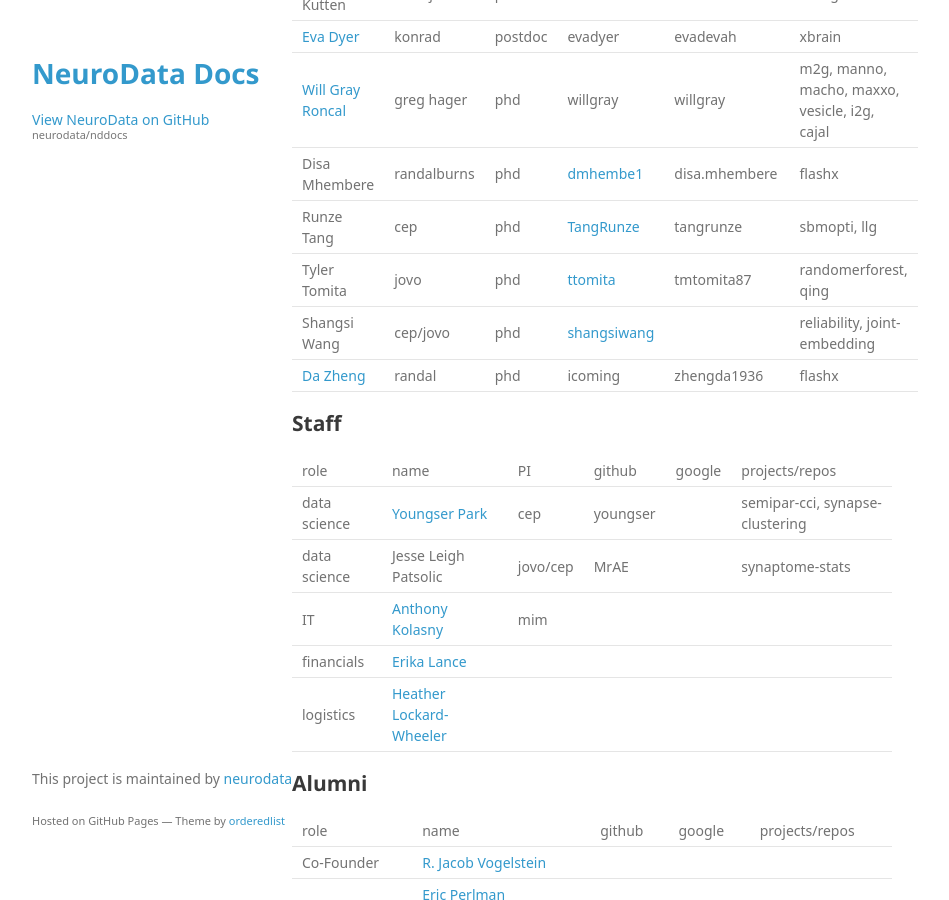
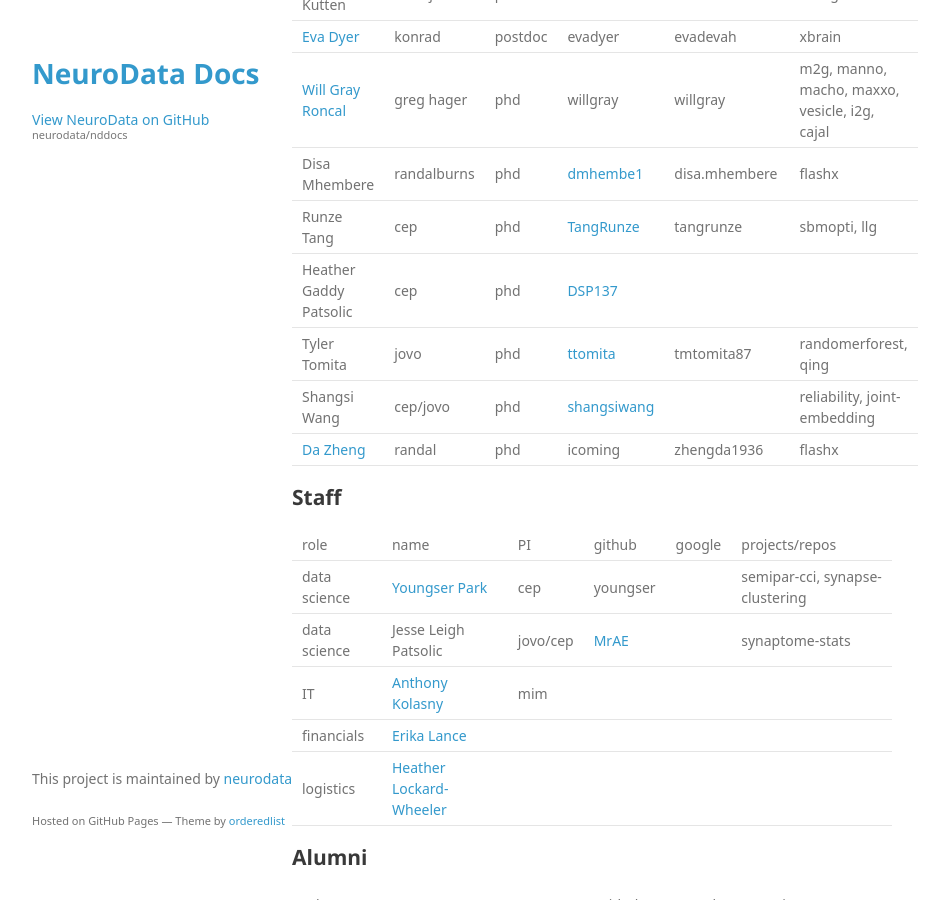
Before and after one commit to neurodata/nddocs-archive, a Jekyll site: the page built from about/peeps.md, in a window 1280 px wide and 900 px high, scrolled down 1128 px. Shown: the whole window, without its empty margins (178-1127 px from the left). Built offline with Jekyll 4.4.1, drawn with Linux system fonts in a browser that asks for light colours; some web fonts are replaced; some of the changed lines change nothing that is shown.

Commit message:
Added @DSP137 for partial fulfillment of issue #22.

```diff
--- a/about/peeps.md
+++ b/about/peeps.md
@@ -37,6 +37,7 @@ layout: default
 | [Will Gray Roncal](http://will.grayroncal.com)| greg hager | phd | willgray | willgray 		| m2g, manno, macho, maxxo, vesicle, i2g, cajal  |
 | Disa Mhembere 								| randalburns | phd | [dmhembe1](http://www.cs.jhu.edu/~disa/) 		| disa.mhembere | flashx |
 | Runze Tang 									| cep | phd | [TangRunze](https://github.com/tangrunze) 	| tangrunze 	| sbmopti, llg |
+| Heather Gaddy Patsolic 						        | cep | phd | [DSP137](https://github.com/DSP137) 	        |  	        |              |
 | Tyler Tomita 									| jovo | phd | [ttomita](https://github.com/ttomita/) 	| tmtomita87 	| randomerforest, qing |
 | Shangsi Wang 									| cep/jovo | phd | [shangsiwang](https://github.com/shangsiwang) | | reliability, joint-embedding |
 | [Da Zheng](http://www.cs.jhu.edu/~zhengda/) 	| randal | phd | icoming 		| zhengda1936 	| flashx |
@@ -45,7 +46,7 @@ layout: default
 
 | role 			| name 											| PI | github | google | projects/repos |
 | data science 	| [Youngser Park](http://www.cis.jhu.edu/~parky/)| cep | youngser		|  				| semipar-cci, synapse-clustering |
-| data science 	| Jesse Leigh Patsolic | jovo/cep | MrAE		|  				| synaptome-stats |
+| data science 	| Jesse Leigh Patsolic | jovo/cep | [MrAE](https://github.com/MrAE)		|  				| synaptome-stats |
 | IT 			| [Anthony Kolasny](http://www.cis.jhu.edu/~akolasny/) | mim
 | financials 	| [Erika Lance](http://cis.jhu.edu/staff/elance.php) |
 | logistics 	| [Heather Lockard-Wheeler](http://cis.jhu.edu/staff/hlockard-wheeler.php) |
```
